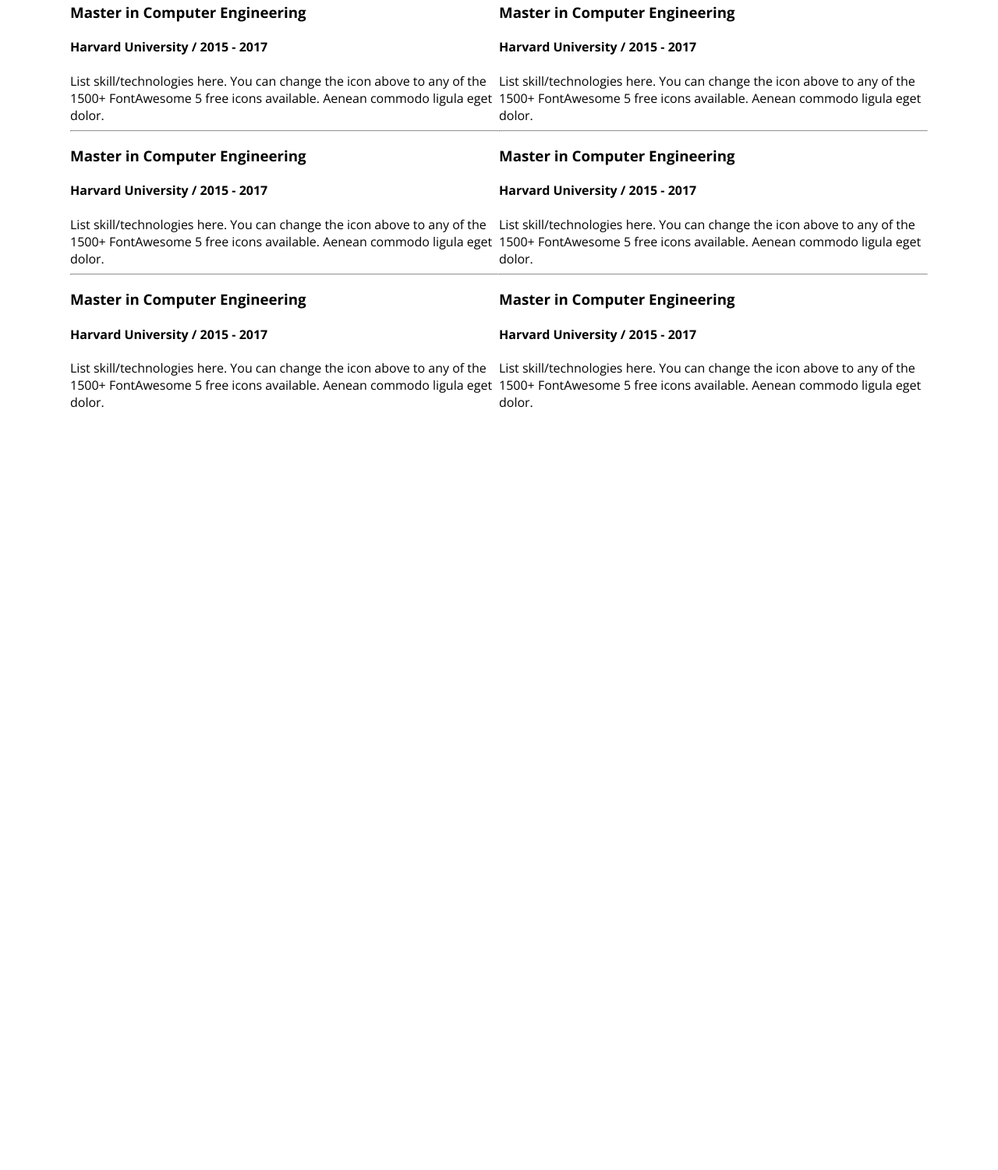
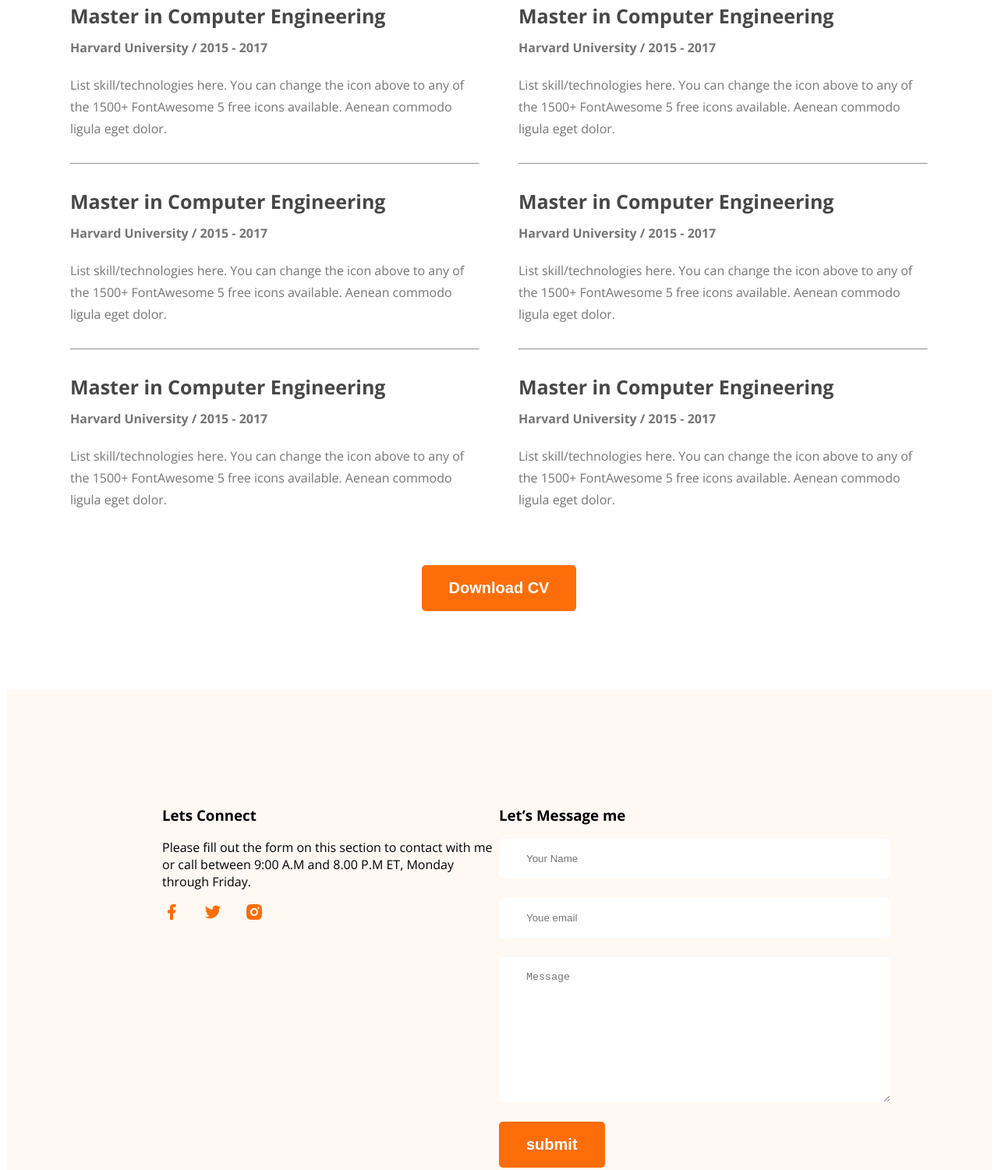
Before and after one commit to AhetesamAlif/sample-portfolio, a plain HTML site: page index.html in a window 1280 px wide. Shown: the part 2763-4264 px from the top of the page at 78% size. Before the commit the page ends 3298 px from the top, so only its background shows below. Drawn offline with nearby package versions, Linux system fonts and the light colour scheme.

Commit message:
finished work

```diff
--- a/index.html
+++ b/index.html
@@ -108,22 +108,26 @@
                     <div class="resume-info">
                         <h3 class="resume-title">Master in Computer Engineering</h3>
                         <h4 class="resume-subtitle">Harvard University / 2015 - 2017</h4>
-                        <resume-para>List skill/technologies here. You can change the icon above
-                            to any of the 1500+ FontAwesome 5 free icons available. Aenean commodo ligula eget dolor.</resume-para>
+                        <p class="resume-para">List skill/technologies here. You can change the icon above
+                            to any of the 1500+ FontAwesome 5 free icons available. Aenean commodo ligula eget dolor.</p>
                     </div>
                     <hr>
                     <div class="resume-info">
                         <h3 class="resume-title">Master in Computer Engineering</h3>
                         <h4 class="resume-subtitle">Harvard University / 2015 - 2017</h4>
-                        <resume-para>List skill/technologies here. You can change the icon above
-                            to any of the 1500+ FontAwesome 5 free icons available. Aenean commodo ligula eget dolor.</resume-para>
+                        <p class="resume-para">
+                            List skill/technologies here. You can change the icon above
+                            to any of the 1500+ FontAwesome 5 free icons available. Aenean commodo ligula eget dolor.
+                        </p>
                     </div>
                     <hr>
                     <div class="resume-info">
                         <h3 class="resume-title">Master in Computer Engineering</h3>
                         <h4 class="resume-subtitle">Harvard University / 2015 - 2017</h4>
-                        <resume-para>List skill/technologies here. You can change the icon above
-                            to any of the 1500+ FontAwesome 5 free icons available. Aenean commodo ligula eget dolor.</resume-para>
+                        <p class="resume-para">
+                            List skill/technologies here. You can change the icon above
+                            to any of the 1500+ FontAwesome 5 free icons available. Aenean commodo ligula eget dolor.
+                        </p>
                     </div>
                 </div>
                 <div class="resume-column">
@@ -131,29 +135,53 @@
                     <div class="resume-info">
                         <h3 class="resume-title">Master in Computer Engineering</h3>
                         <h4 class="resume-subtitle">Harvard University / 2015 - 2017</h4>
-                        <resume-para>List skill/technologies here. You can change the icon above
-                            to any of the 1500+ FontAwesome 5 free icons available. Aenean commodo ligula eget dolor.</resume-para>
+                        <p class="resume-para">
+                            List skill/technologies here. You can change the icon above
+                            to any of the 1500+ FontAwesome 5 free icons available. Aenean commodo ligula eget dolor.
+                        </p>
                     </div>
                     <hr>
                     <div class="resume-info">
                         <h3 class="resume-title">Master in Computer Engineering</h3>
                         <h4 class="resume-subtitle">Harvard University / 2015 - 2017</h4>
-                        <resume-para>List skill/technologies here. You can change the icon above
-                            to any of the 1500+ FontAwesome 5 free icons available. Aenean commodo ligula eget dolor.</resume-para>
+                        <p class="resume-para">List skill/technologies here. You can change the icon above
+                            to any of the 1500+ FontAwesome 5 free icons available. Aenean commodo ligula eget dolor.</p>
                     </div>
                     <hr>
                     <div class="resume-info">
                         <h3 class="resume-title">Master in Computer Engineering</h3>
                         <h4 class="resume-subtitle">Harvard University / 2015 - 2017</h4>
-                        <resume-para>List skill/technologies here. You can change the icon above
-                            to any of the 1500+ FontAwesome 5 free icons available. Aenean commodo ligula eget dolor.</resume-para>
+                        <p class="resume-para">List skill/technologies here. You can change the icon above
+                            to any of the 1500+ FontAwesome 5 free icons available. Aenean commodo ligula eget dolor.</p>
                     </div>
                 </div>
+            </div>
+            <div class="download-cv">
+                <button class="btn-primary">Download CV</button>
             </div>
 
         </section>
 
     </main>
-    <footer></footer>
+    <footer>
+        <div class="footer-column">
+            <h3 class="footer-title">Lets Connect</h3>
+            <p class="footer-para">Please fill out the form on this section to contact with me or call between 9:00 A.M and 8.00 P.M ET, Monday through Friday.</p>
+            <div class="social-links">
+                <a href=""><img src="images/icons/facebook.png" alt=""></a>
+                <a href=""><img src="images/icons/twitter.png" alt=""></a>
+                <a href=""><img src="images/icons/insta.png" alt=""></a>
+            </div>
+        </div>
+        <div class="footer-column">
+            <h3 class="footer-title">Let’s Message me</h3>
+            <form class="contact" action="#">
+                <input type="text" placeholder="Your Name">
+                <input type="email" placeholder="Youe email">
+                <textarea name="" id="" cols="30" rows="10" placeholder="Message"></textarea>
+                <input class="btn-primary" type="submit" value="submit">
+            </form>
+        </div>
+    </footer>
 </body>
 </html>
--- a/style.css
+++ b/style.css
@@ -182,6 +182,61 @@ main {
 
 .resume-container {
     display: flex;
+    gap: 50px;
 }
 
-.resume-column {}
+.resume-para,
+.resume-subtitle {
+    color: #757575;
+    font-size: 16px;
+    line-height: 28px;
+    margin-top: 0px;
+    margin-bottom: 20px;
+
+}
+
+.resume-title {
+    color: #474747;
+    font-size: 25px;
+    font-weight: 700;
+    margin-bottom: 10px;
+}
+
+.resume-container hr {
+    margin: 30px 0px
+}
+
+.download-cv {
+    text-align: center;
+    margin-top: 50px;
+}
+
+/* footer style */
+
+footer {
+    display: flex;
+    margin-top: 100px;
+    background: #FFF8F3;
+    padding: 130px 200px;
+}
+
+.footer-column {
+    width: 50%;
+}
+
+.contact input[type="text"],
+.contact input[type="email"],
+textarea {
+    display: block;
+    margin-bottom: 25px;
+    padding: 18px 35px;
+    color: #757575;
+    border: 0;
+    border-radius: 5px;
+    background: #FFF;
+    width: 100%;
+}
+
+.social-links a {
+    margin-right: 25px;
+}
```
